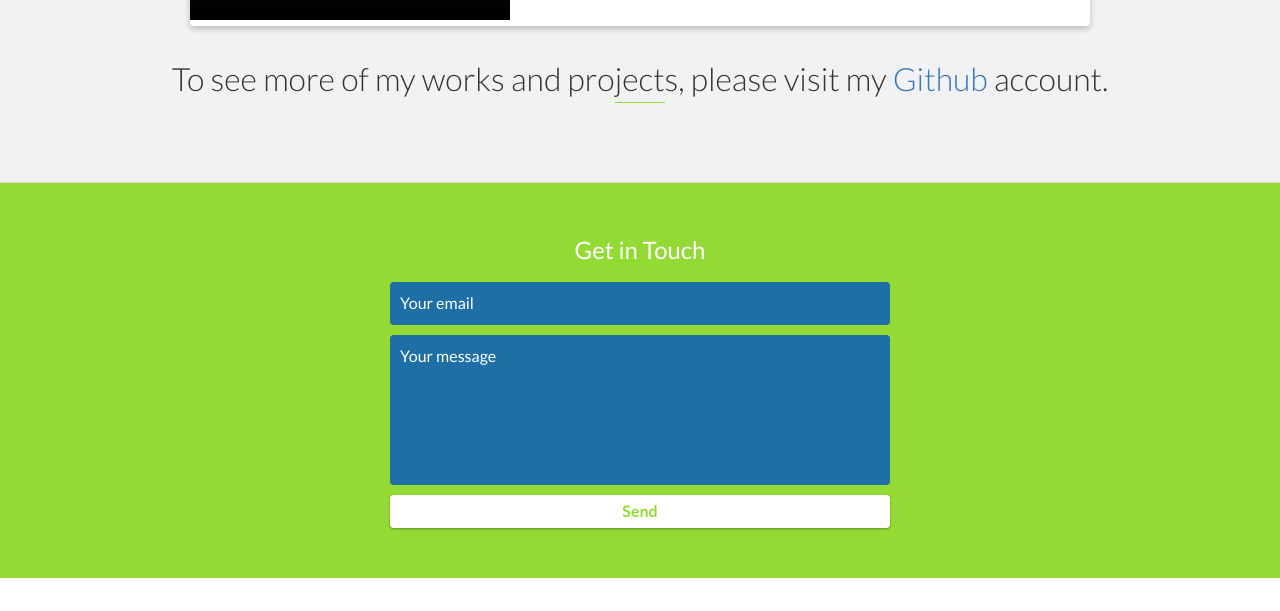
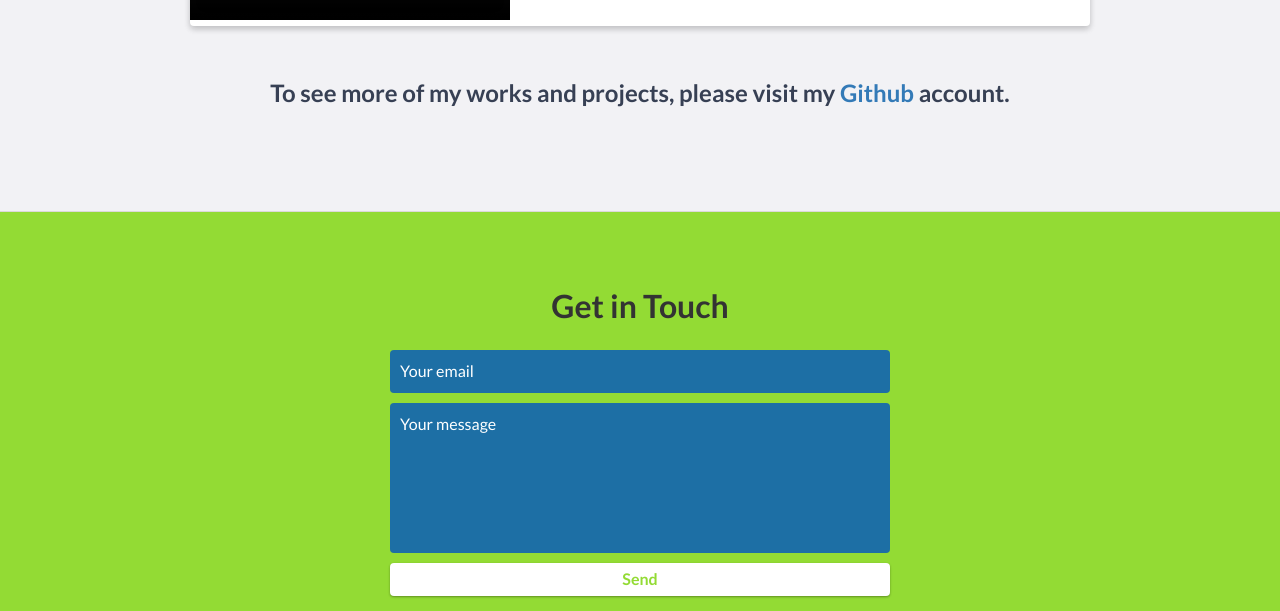
Before and after one commit to minhaz725/minhaz725.github.io, a website: page index.html in a window 1280 px wide. Shown: the part 2869-3480 px from the top of the page. Drawn offline with nearby package versions, Linux system fonts and the light colour scheme; grey boxes are pictures that could not be loaded.

Commit message:
Update index.html

```diff
--- a/index.html
+++ b/index.html
@@ -194,14 +194,14 @@
                 <!-- End .project -->
             </div>
         </div>
-	    <h4 class="heading">To see more of my works and projects, please visit my <a href="https://github.com/minhaz725/">Github</a> account. </h4>
+	    <h2 >To see more of my works and projects, please visit my <a href="https://github.com/minhaz725/">Github</a> account. </h2>
     </div>
     <!-- End #projects -->
 
 
 
     <div id="contact">
-        <h2>Get in Touch</h2>
+        <h1>Get in Touch</h1>
         <div id="contact-form">
             <form method="POST" action="https://formspree.io/minhaz725@gmail.com">
                 <input type="hidden" name="_subject" value="Contact request from personal website" />
```
